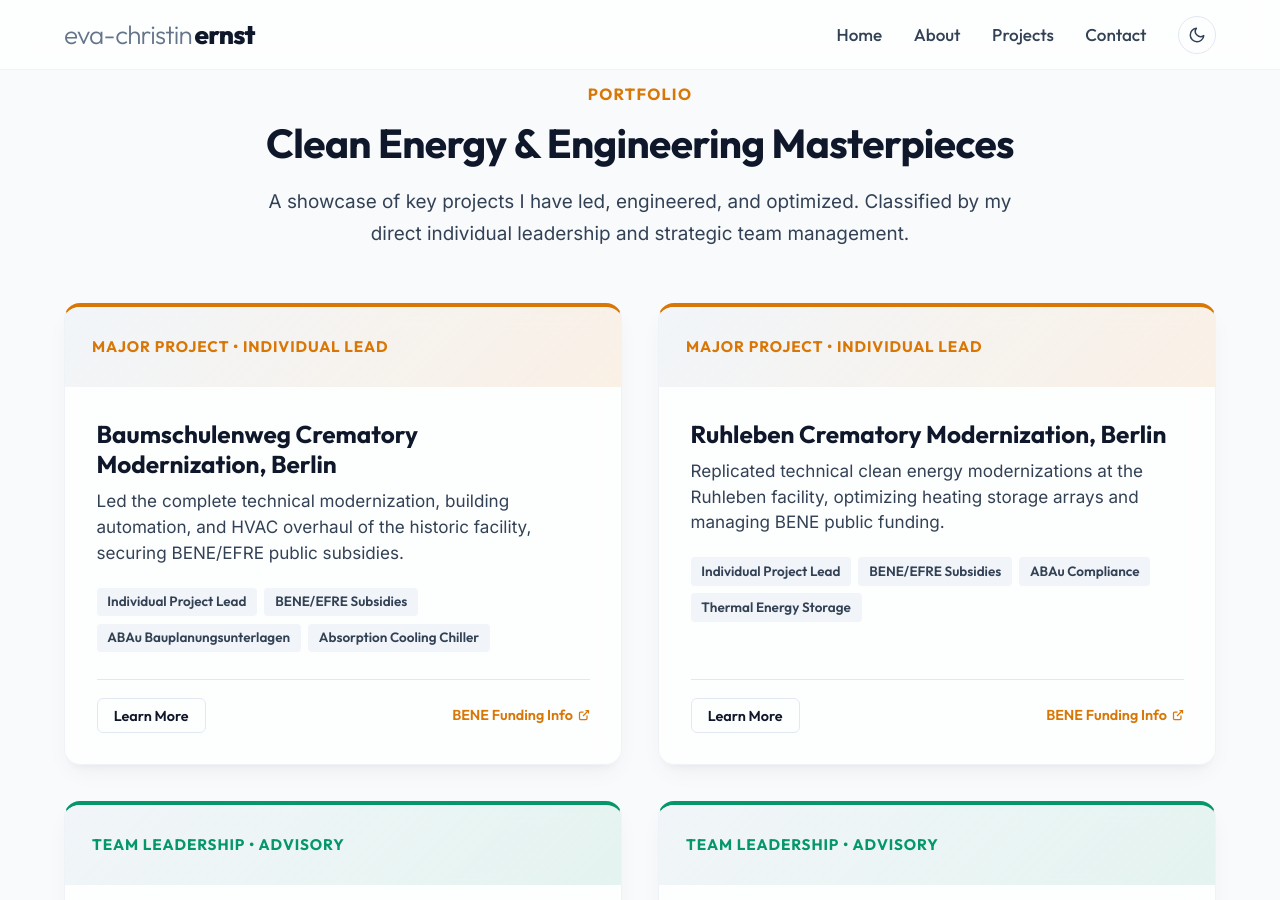
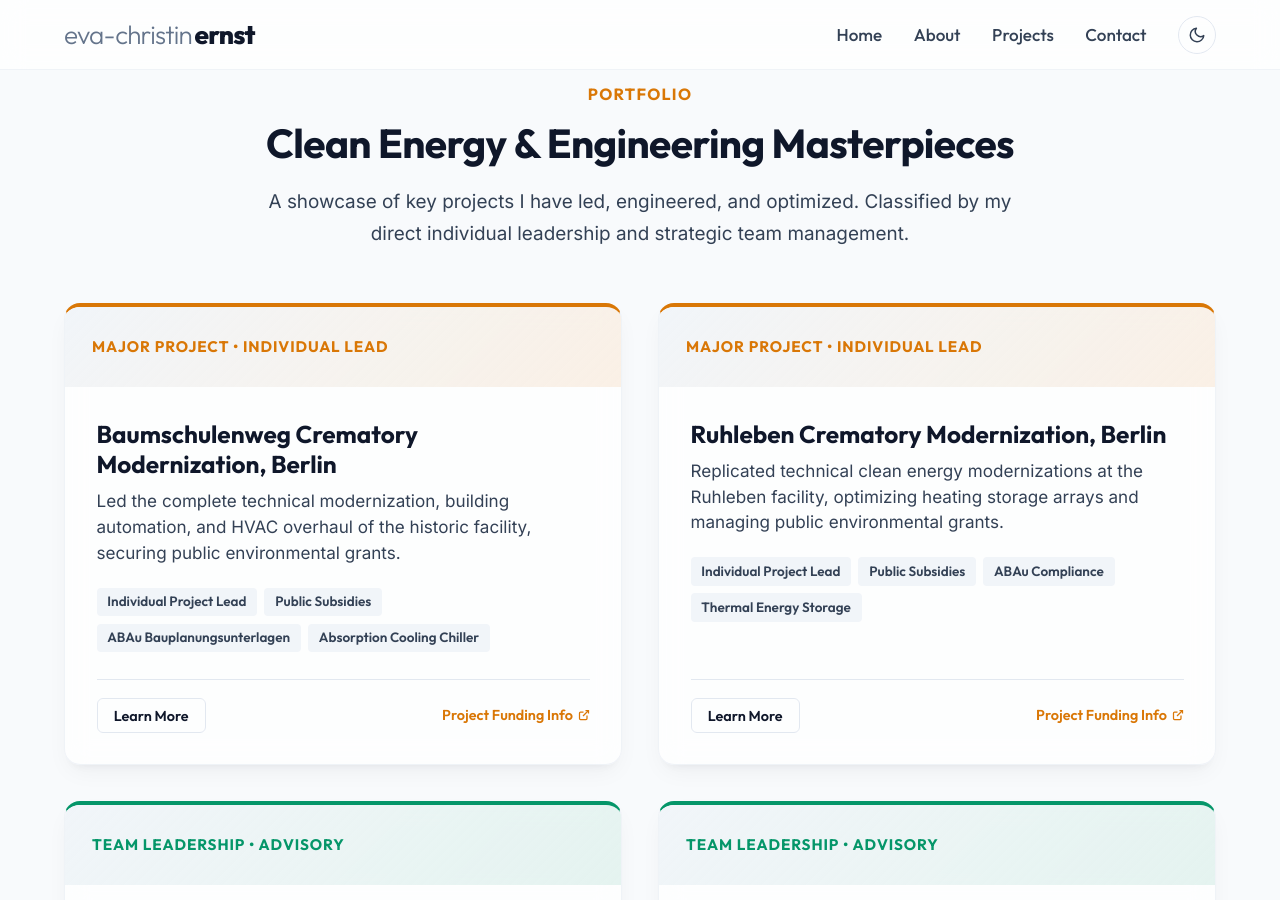
Before and after one commit to evafroehlich/website, a Jekyll site: the page built from projects.md, in a window 1280 px wide and 900 px high. Built offline with Jekyll 4.4.1, drawn with Linux system fonts in a browser that asks for light colours.

Commit message:
Generalize crematory subsidies and public funding reference details to public grants

```diff
--- a/projects.md
+++ b/projects.md
@@ -24,11 +24,11 @@ permalink: /projects/
       <div class="project-content">
         <h3 class="project-title">Baumschulenweg Crematory Modernization, Berlin</h3>
         <p class="project-description">
-          Led the complete technical modernization, building automation, and HVAC overhaul of the historic facility, securing BENE/EFRE public subsidies.
+          Led the complete technical modernization, building automation, and HVAC overhaul of the historic facility, securing public environmental grants.
         </p>
         <div class="project-tags">
           <span class="project-tag">Individual Project Lead</span>
-          <span class="project-tag">BENE/EFRE Subsidies</span>
+          <span class="project-tag">Public Subsidies</span>
           <span class="project-tag">ABAu Bauplanungsunterlagen</span>
           <span class="project-tag">Absorption Cooling Chiller</span>
         </div>
@@ -48,7 +48,7 @@ permalink: /projects/
               <ul>
                 <li><strong>Innovative Clean Tech:</strong> Integrated process waste heat recovery with a new absorption cooling machine (backed by a redundant compression cooling chiller) and established a direct connection to the local district heating grid (BTB Berlin), cutting out the local boiler entirely and enabling excess heat feedback.</li>
                 <li><strong>Systems Renovation:</strong> Upgraded the HVAC systems, measurement and control automation (Mess- und Regelungstechnik), energy monitoring systems, and cremation lighting.</li>
-                <li><strong>Subsidies &amp; Bureaucracy Management:</strong> Acted as the primary contact for BENE/EFRE funding bodies; compiled all reports, and structured planning documentation ("Bauplanungsunterlagen") according to Berlin's public building guidelines (ABAu), keeping the Senate and funding stakeholders in the loop regarding claims and variations.</li>
+                <li><strong>Subsidies &amp; Bureaucracy Management:</strong> Acted as the primary contact for public funding bodies; compiled all reports, and structured planning documentation ("Bauplanungsunterlagen") according to Berlin's public building guidelines (ABAu), keeping the Senate and funding stakeholders in the loop regarding claims and variations.</li>
               </ul>
             </div>
             <div style="margin-bottom: 0.5rem;">
@@ -60,7 +60,7 @@ permalink: /projects/
         <div class="project-footer">
           <button class="project-expand-btn">Learn More</button>
           <a target="_blank" href="https://www.krematorium-berlin.de/krematorium-baumschulenweg/foerderung-baumschulenweg/" class="project-press-link">
-            BENE Funding Info
+            Project Funding Info
             <svg xmlns="http://www.w3.org/2000/svg" width="12" height="12" viewBox="0 0 24 24" fill="none" stroke="currentColor" stroke-width="2.5"><path d="M18 13v6a2 2 0 0 1-2 2H5a2 2 0 0 1-2-2V8a2 2 0 0 1 2-2h6"></path><polyline points="15 3 21 3 21 9"></polyline><line x1="10" y1="14" x2="21" y2="3"></line></svg>
           </a>
         </div>
@@ -75,11 +75,11 @@ permalink: /projects/
       <div class="project-content">
         <h3 class="project-title">Ruhleben Crematory Modernization, Berlin</h3>
         <p class="project-description">
-          Replicated technical clean energy modernizations at the Ruhleben facility, optimizing heating storage arrays and managing BENE public funding.
+          Replicated technical clean energy modernizations at the Ruhleben facility, optimizing heating storage arrays and managing public environmental grants.
         </p>
         <div class="project-tags">
           <span class="project-tag">Individual Project Lead</span>
-          <span class="project-tag">BENE/EFRE Subsidies</span>
+          <span class="project-tag">Public Subsidies</span>
           <span class="project-tag">ABAu Compliance</span>
           <span class="project-tag">Thermal Energy Storage</span>
         </div>
@@ -98,7 +98,7 @@ permalink: /projects/
               <strong style="color: var(--accent-emerald);">Action:</strong>
               <ul>
                 <li><strong>Thermal Engineering:</strong> Designed and implemented a waste heat recovery absorption cooling system integrated with a custom auxiliary backup boiler and expanded thermal heating storage arrays to buffer energy during operational gaps.</li>
-                <li><strong>Funding Administration:</strong> Handled the rigorous BENE/EFRE funding documentation, ABAu building code compliances, and senate alignments, keeping all public funding stakeholders informed of budget states.</li>
+                <li><strong>Funding Administration:</strong> Handled the rigorous public grant documentation, ABAu building code compliances, and senate alignments, keeping all public funding stakeholders informed of budget states.</li>
                 <li><strong>Systems Renovation:</strong> Modernized HVAC components, building automation, and energy monitoring, maintaining high execution standards.</li>
               </ul>
             </div>
@@ -111,7 +111,7 @@ permalink: /projects/
         <div class="project-footer">
           <button class="project-expand-btn">Learn More</button>
           <a target="_blank" href="https://www.krematorium-berlin.de/krematorium-ruhleben/foerderung-ruhleben/" class="project-press-link">
-            BENE Funding Info
+            Project Funding Info
             <svg xmlns="http://www.w3.org/2000/svg" width="12" height="12" viewBox="0 0 24 24" fill="none" stroke="currentColor" stroke-width="2.5"><path d="M18 13v6a2 2 0 0 1-2 2H5a2 2 0 0 1-2-2V8a2 2 0 0 1 2-2h6"></path><polyline points="15 3 21 3 21 9"></polyline><line x1="10" y1="14" x2="21" y2="3"></line></svg>
           </a>
         </div>
```
Also changed, not shown: about.md (+1 -2 lines).
